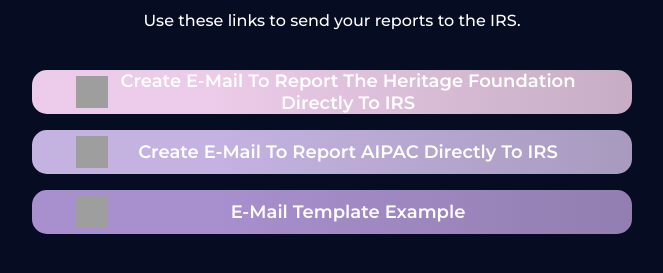
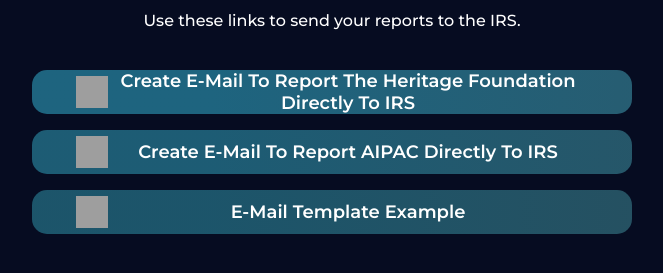
Before and after one commit to morgonic/morgonic.github.io, a plain HTML site: page index.html in a window 1280 px wide. Shown: the part 333-606 px from the top of the page, without its empty margins (308-971 px from the left). Drawn offline with Linux system fonts and the light colour scheme; files that its build step writes are made by us from their sources; grey boxes are pictures that could not be loaded.

Commit message:
Update index.html

```diff
--- a/index.html
+++ b/index.html
@@ -109,7 +109,7 @@
 			background: linear-gradient(90deg,
 					rgba(241, 241, 241, 0.1) 30%,
 					rgba(113, 113, 113, 0.3) 100%),
-				#EBC7E8;
+				#065472;
 			color: white;
 		}
 
@@ -117,7 +117,7 @@
 			background: linear-gradient(90deg,
 					rgba(241, 241, 241, 0.1) 30%,
 					rgba(113, 113, 113, 0.3) 100%),
-				#BFACE0;
+				#054b66;
 			color: white;
 		}
 
@@ -125,7 +125,7 @@
 			background: linear-gradient(90deg,
 					rgba(241, 241, 241, 0.1) 30%,
 					rgba(113, 113, 113, 0.3) 100%),
-				#A084CA;
+				#04435b;
 			color: white;
 		}
 
```
